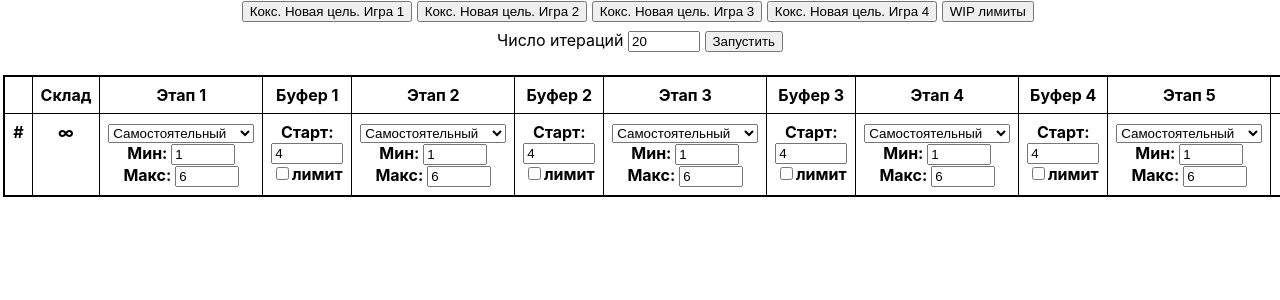
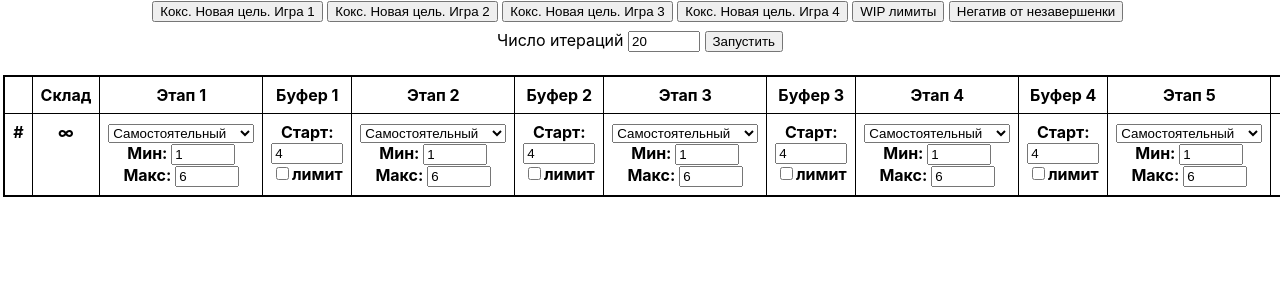
Before and after one commit to tsergey-tm/toc-dice-game, a React (Create React App) app: page / in a window 1280 px wide. Shown: the top 300 px of the page. Built offline with nearby package versions, Linux system fonts and the light colour scheme; the HTML template or start-up script is replaced by a standard one.

Commit message:
Add bad buffers game

```diff
--- a/src/components/Game.tsx
+++ b/src/components/Game.tsx
@@ -335,6 +335,23 @@ const Game = () => {
         setIterStep(100);
     }
 
+    function setBadBuffersGame() {
+
+        setInitParams(new InitParams([
+            new StepInitParam(0, 2, 12, 4),
+            new StepInitParam(1, 2, 12, 0),
+            new StepInitParam(2, 2, 12, 0),
+            new StepInitParam(3, 1, 6, 0),
+            new StepInitParam(4, 2, 12, 0)
+        ], [
+            new BufferInitParam(0, 8, false),
+            new BufferInitParam(1, 8, false),
+            new BufferInitParam(2, 40, false),
+            new BufferInitParam(3, 8, false)
+        ]));
+        setIterStep(20);
+    }
+
     return (
         <div>
             <div className="predefinedButtons">
@@ -361,6 +378,11 @@ const Game = () => {
                 <button onClick={setKanbanGame}
                         title="Настройки по системе Канбан-метода с ограничениями незавершенной работы">
                     WIP лимиты
+                </button>
+                &nbsp;
+                <button onClick={setBadBuffersGame}
+                        title="Игра 3 с буфферами в 2 раза больше">
+                    Негатив от незавершенки
                 </button>
                 &nbsp;
             </div>
```
